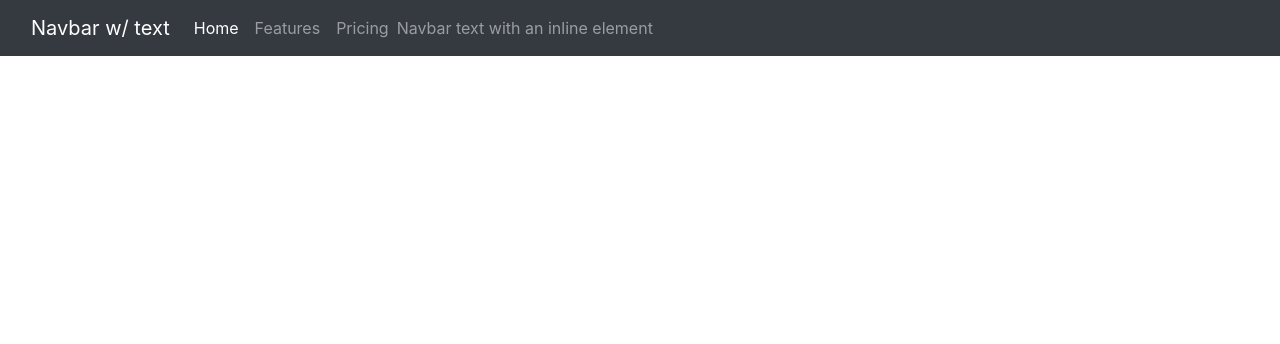
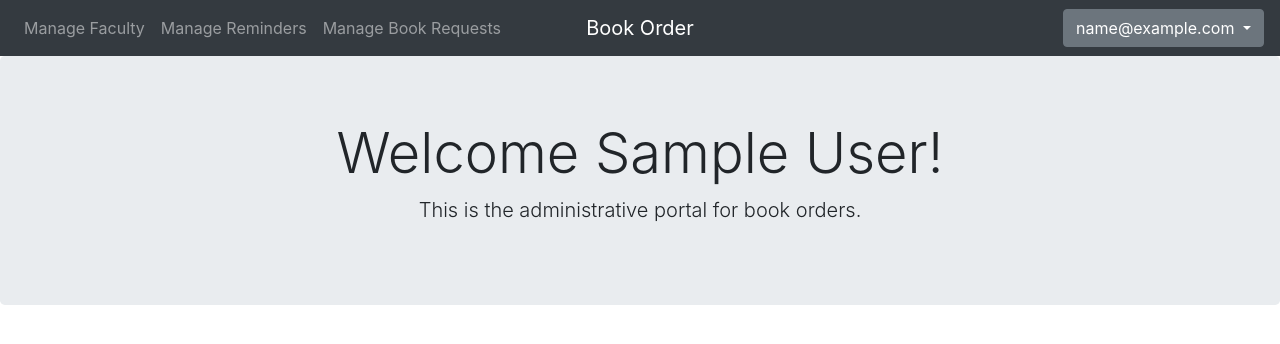
Before and after one commit to jxngo/bookorderweb, a PHP site: page /staff in a window 1280 px wide. Shown: the top 344 px of the page. Run offline with PHP 8.4, Linux system fonts and the light colour scheme; the visitor is signed in with stand-in values (Sample User, id 1).

Commit message:
reorganized files and created file structure

```diff
--- a/forgot_password.php
+++ b/forgot_password.php
@@ -3,8 +3,8 @@
 session_start();
 
 // Include config file
-require_once "db_connect.php";
-require_once "utils.php";
+require_once "utils/db_connect.php";
+require_once "utils/utils.php";
 
 
 // Define variables and initialize with empty values
@@ -115,7 +115,7 @@ if($_SERVER["REQUEST_METHOD"] == "POST"){
             <button type="submit" class="btn btn-primary btn-block">Request Temporary Password</button>
         </div>
     </form>
-    <p class="text-center">Remember? <a href="index.php"> Return back to login</a></p>
+    <p class="text-center">Remember? <a href="/"> Return back to login</a></p>
 </div>
 </body>
 </html>
--- a/logout.php
+++ b/logout.php
@@ -9,6 +9,6 @@ $_SESSION = array();
 session_destroy();
 
 // Redirect to login page
-header("location: index.php");
+header("location: /");
 exit;
 ?>
--- a/professor.php
+++ b/professor/index.php
@@ -4,7 +4,7 @@ session_start();
 
 // Check if the user is logged in, if not then redirect him to login page
 if(!isset($_SESSION["loggedin"]) || $_SESSION["loggedin"] !== true){
-    header("location: index.php");
+    header("location: ../");
     exit;
 }
 ?>
@@ -27,8 +27,8 @@ if(!isset($_SESSION["loggedin"]) || $_SESSION["loggedin"] !== true){
         <a href="" class="btn btn-primary">Placeholder</a>
     </p>
     <p>
-        <a href="reset_password.php" class="btn btn-danger ml-3">Change Your Password</a>
-        <a href="logout.php" class="btn btn-danger ml-3">Sign Out of Your Account</a>
+        <a href="../reset_password.php" class="btn btn-danger ml-3">Change Your Password</a>
+        <a href="../logout.php" class="btn btn-danger ml-3">Sign Out of Your Account</a>
     </p>
 </body>
 </html>
--- a/register.php
+++ b/register.php
@@ -1,6 +1,6 @@
 <?php
 // Include config file
-require_once "db_connect.php";
+require_once "utils/db_connect.php";
 
 // Define variables and initialize with empty values
 $email = $password = $firstname = $lastname = "";
@@ -80,7 +80,7 @@ if($_SERVER["REQUEST_METHOD"] == "POST"){
             // Attempt to execute the prepared statement
             if($stmt->execute()){
                 // Redirect to login page
-                header("location: index.php");
+                header("location: /");
             } else{
                 echo "Oops! Something went wrong. Please try again later.";
             }
@@ -149,7 +149,7 @@ if($_SERVER["REQUEST_METHOD"] == "POST"){
             <button type="submit" class="btn btn-primary btn-block">Register</button>
         </div>
     </form>
-    <p class="text-center">Have an account already? <a href="index.php">Login</a></p>
+    <p class="text-center">Have an account already? <a href="/">Login</a></p>
 </div>
 </body>
 </html>
--- a/staff.php
+++ /dev/null
@@ -1,53 +0,0 @@
-<?php
-// Initialize the session
-session_start();
-
-// Check if the user is logged in, if not then redirect him to login page
-if(!isset($_SESSION["loggedin"]) || $_SESSION["loggedin"] !== true || $_SESSION["acctype"] != "staff"){
-    header("location: index.php");
-    exit;
-}
-?>
-
-<!DOCTYPE html>
-<html lang="en">
-<meta charset="utf-8">
-<meta name="viewport" content="width=device-width, initial-scale=1, shrink-to-fit=no">
-<head>
-<meta charset="utf-8">
-<meta name="viewport" content="width=device-width, initial-scale=1, shrink-to-fit=no">
-<title>Group4710 Book Order</title>
-<link rel="stylesheet" href="https://stackpath.bootstrapcdn.com/bootstrap/4.5.0/css/bootstrap.min.css">
-<link rel="stylesheet" href="https://maxcdn.bootstrapcdn.com/font-awesome/4.7.0/css/font-awesome.min.css">
-<script src="https://code.jquery.com/jquery-3.5.1.min.js"></script>
-<script src="https://cdn.jsdelivr.net/npm/popper.js@1.16.0/dist/umd/popper.min.js"></script>
-<script src="https://stackpath.bootstrapcdn.com/bootstrap/4.5.0/js/bootstrap.min.js"></script>
-</head>
-<body>
-
-<nav class="navbar navbar-expand-lg navbar-dark bg-dark">
-  <div class="container-fluid">
-    <a class="navbar-brand" href="#">Navbar w/ text</a>
-    <button class="navbar-toggler" type="button" data-bs-toggle="collapse" data-bs-target="#navbarText" aria-controls="navbarText" aria-expanded="false" aria-label="Toggle navigation">
-      <span class="navbar-toggler-icon"></span>
-    </button>
-    <div class="collapse navbar-collapse" id="navbarText">
-      <ul class="navbar-nav me-auto mb-2 mb-lg-0">
-        <li class="nav-item">
-          <a class="nav-link active" aria-current="page" href="#">Home</a>
-        </li>
-        <li class="nav-item">
-          <a class="nav-link" href="#">Features</a>
-        </li>
-        <li class="nav-item">
-          <a class="nav-link" href="#">Pricing</a>
-        </li>
-      </ul>
-      <span class="navbar-text">
-        Navbar text with an inline element
-      </span>
-    </div>
-  </div>
-</nav>
-</body>
-</html>
--- /dev/null
+++ b/staff/index.php
@@ -0,0 +1,71 @@
+<?php
+// Initialize the session
+session_start();
+
+// Check if the user is logged in, if not then redirect him to login page
+if(!isset($_SESSION["loggedin"]) || $_SESSION["loggedin"] !== true || $_SESSION["acctype"] != "staff"){
+    header("location: ../");
+    exit;
+}
+?>
+
+<!DOCTYPE html>
+<html lang="en">
+<meta charset="utf-8">
+<meta name="viewport" content="width=device-width, initial-scale=1, shrink-to-fit=no">
+<head>
+<meta charset="utf-8">
+<meta name="viewport" content="width=device-width, initial-scale=1, shrink-to-fit=no">
+<title>Group4710 Book Order</title>
+<link rel="stylesheet" href="https://stackpath.bootstrapcdn.com/bootstrap/4.5.0/css/bootstrap.min.css">
+<link rel="stylesheet" href="https://maxcdn.bootstrapcdn.com/font-awesome/4.7.0/css/font-awesome.min.css">
+<script src="https://code.jquery.com/jquery-3.5.1.min.js"></script>
+<script src="https://cdn.jsdelivr.net/npm/popper.js@1.16.0/dist/umd/popper.min.js"></script>
+<script src="https://stackpath.bootstrapcdn.com/bootstrap/4.5.0/js/bootstrap.min.js"></script>
+
+</head>
+
+<body>
+
+<nav class="navbar navbar-expand-md navbar-dark bg-dark">
+    <div class="navbar-collapse collapse w-100 order-1 order-md-0 dual-collapse2">
+        <ul class="navbar-nav mr-auto">
+            <li class="nav-item">
+                <a class="nav-link" href="manage_faculty.php">Manage Faculty</a>
+            </li>
+            <li class="nav-item">
+                <a class="nav-link" href="manage_reminders.php">Manage Reminders</a>
+            </li>
+            <li class="nav-item">
+                <a class="nav-link" href="manage_bookrequests.php">Manage Book Requests</a>
+            </li>
+        </ul>
+    </div>
+    <div class="mx-auto order-0">
+        <a class="navbar-brand mx-auto" href="/staff">Book Order</a>
+        <button class="navbar-toggler" type="button" data-toggle="collapse" data-target=".dual-collapse2">
+            <span class="navbar-toggler-icon"></span>
+        </button>
+    </div>
+    <div class="navbar-collapse collapse w-100 order-3 dual-collapse2">
+        <ul class="navbar-nav ml-auto">
+          <div class="dropdown">
+            <button class="btn btn-secondary dropdown-toggle" type="button" id="dropdownMenuButton" data-toggle="dropdown" aria-haspopup="true" aria-expanded="false">
+              <?php echo $_SESSION["email"]; ?>
+            </button>
+            <div class="dropdown-menu" aria-labelledby="dropdownMenuButton">
+              <a class="dropdown-item" href="../reset_password.php">Reset Password</a>
+              <a class="dropdown-item" href="../logout.php">Logout</a>
+            </div>
+          </div>
+        </ul>
+    </div>
+</nav>
+
+<div class="jumbotron text-center">
+    <h1 class="display-4">Welcome <?php echo $_SESSION["firstname"]; ?>! </h1>
+    <p class="lead">This is the administrative portal for book orders.</p>
+</div>
+
+</body>
+</html>
```
Also changed, not shown: index.php (+7 -6 lines), reset_password.php (+32 -2 lines), staff/manage_bookrequests.php (added, +63 -0 lines), staff/manage_faculty.php (added, +63 -0 lines), staff/manage_reminders.php (added, +63 -0 lines), utils/db_connect.php (renamed from db_connect.php), utils/utils.php (renamed from utils.php).
